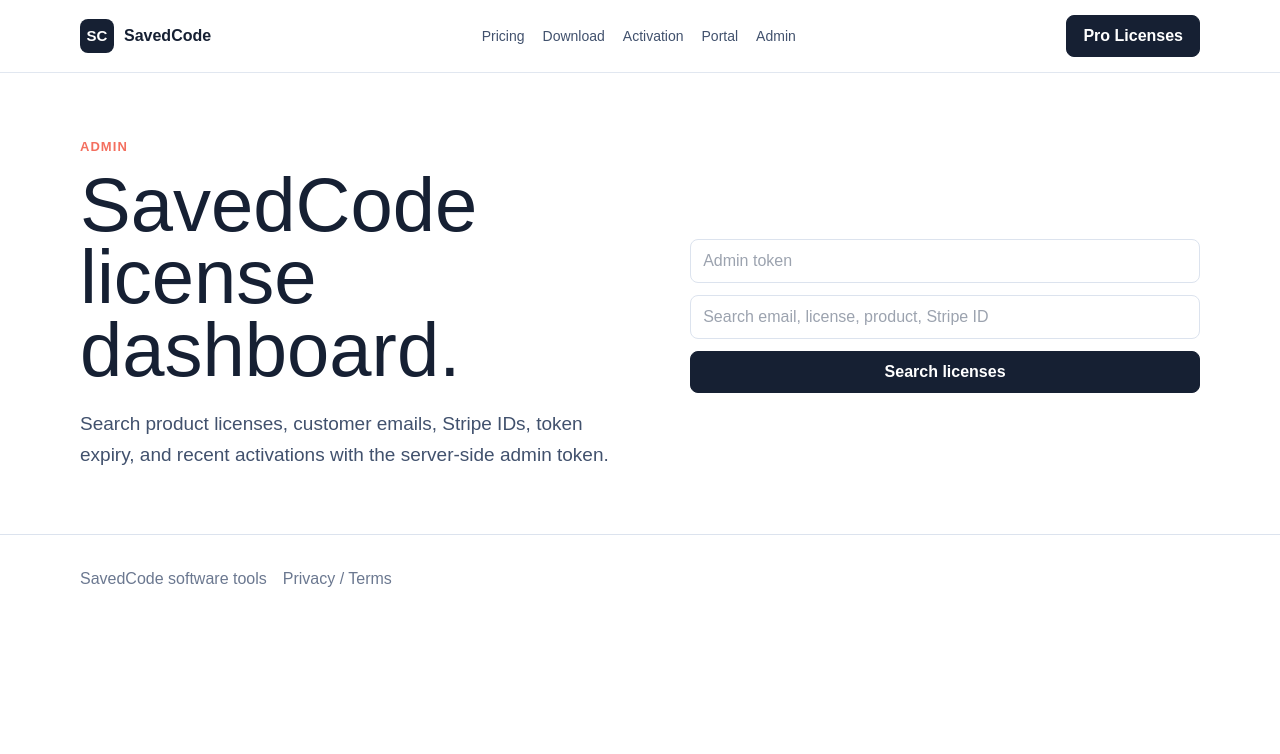
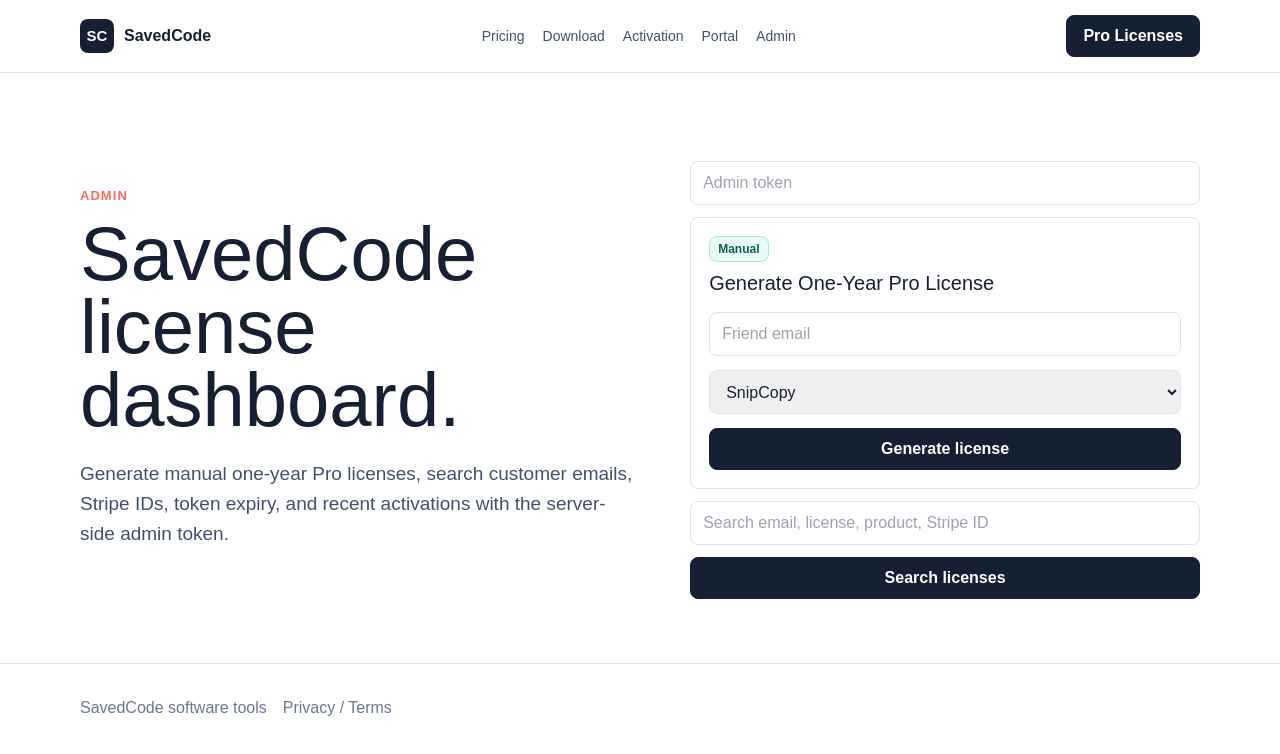
Before and after one commit to newbrokers/snipcopy, a Next.js app in the folder website/: page /admin in a window 1280 px wide. Shown: the top 754 px of the page. Built offline with nearby package versions, Linux system fonts and the light colour scheme.

Commit message:
Add admin manual license issuing

```diff
--- a/website/src/app/admin/page.tsx
+++ b/website/src/app/admin/page.tsx
@@ -8,8 +8,8 @@
           <div className="eyebrow">Admin</div>
           <h1>SavedCode license dashboard.</h1>
           <p className="lead">
-            Search product licenses, customer emails, Stripe IDs, token expiry, and recent activations with the server-side
-            admin token.
+            Generate manual one-year Pro licenses, search customer emails, Stripe IDs, token expiry, and recent activations
+            with the server-side admin token.
           </p>
         </div>
         <AdminSearch />
--- a/website/src/app/api/admin/licenses/route.ts
+++ b/website/src/app/api/admin/licenses/route.ts
@@ -1,6 +1,18 @@
 import { NextRequest } from "next/server";
+import { z } from "zod";
 import { json, requireAdmin } from "@/lib/http";
+import { issueOrRenewLicense } from "@/lib/license-service";
 import { prisma } from "@/lib/prisma";
+import { DEFAULT_PRODUCT_SLUG, productSlugSchema } from "@/lib/products";
+
+const manualLicenseSchema = z.object({
+  email: z.string().email(),
+  productSlug: productSlugSchema.optional(),
+  product_slug: productSlugSchema.optional()
+}).transform((data) => ({
+  email: data.email.toLowerCase(),
+  productSlug: data.productSlug ?? data.product_slug ?? DEFAULT_PRODUCT_SLUG
+}));
 
 export async function GET(request: NextRequest) {
   if (!requireAdmin(request)) return json({ error: "Admin authorization required." }, { status: 401 });
@@ -38,3 +50,29 @@
 
   return json({ licenses });
 }
+
+export async function POST(request: NextRequest) {
+  if (!requireAdmin(request)) return json({ error: "Admin authorization required." }, { status: 401 });
+
+  const body = manualLicenseSchema.safeParse(await request.json().catch(() => ({})));
+  if (!body.success) return json({ error: "Enter a valid email and product." }, { status: 400 });
+
+  const { license, payload } = await issueOrRenewLicense({
+    email: body.data.email,
+    productSlug: body.data.productSlug,
+    status: "active"
+  });
+
+  return json({
+    license: {
+      licenseKey: license.licenseKey,
+      customerEmail: license.customerEmail,
+      productSlug: license.productSlug,
+      plan: license.plan,
+      status: license.status,
+      issuedAt: license.issuedAt,
+      expiresAt: license.expiresAt,
+      activationEmail: payload.customer_email
+    }
+  });
+}
--- a/website/src/components/AdminSearch.tsx
+++ b/website/src/components/AdminSearch.tsx
@@ -1,11 +1,30 @@
 "use client";
 
 import { useState } from "react";
+import { PRODUCT_LIST } from "@/lib/products";
+
+type ManualLicenseResult = {
+  license?: {
+    licenseKey: string;
+    customerEmail: string;
+    productSlug: string;
+    plan: string;
+    status: string;
+    issuedAt: string;
+    expiresAt: string;
+    activationEmail: string;
+  };
+  error?: string;
+};
 
 export function AdminSearch() {
   const [token, setToken] = useState("");
   const [query, setQuery] = useState("");
   const [result, setResult] = useState("");
+  const [manualEmail, setManualEmail] = useState("");
+  const [manualProductSlug, setManualProductSlug] = useState("snipcopy");
+  const [manualResult, setManualResult] = useState<ManualLicenseResult | null>(null);
+  const [copiedValue, setCopiedValue] = useState("");
 
   async function readJson(response: Response) {
     const text = await response.text();
@@ -26,9 +45,71 @@
     setResult(JSON.stringify(await readJson(response), null, 2));
   }
 
+  async function issueManualLicense() {
+    setManualResult(null);
+    const response = await fetch("/api/admin/licenses", {
+      method: "POST",
+      headers: {
+        authorization: `Bearer ${token}`,
+        "content-type": "application/json"
+      },
+      body: JSON.stringify({
+        email: manualEmail,
+        productSlug: manualProductSlug
+      })
+    });
+    setManualResult((await readJson(response)) as ManualLicenseResult);
+  }
+
+  async function copyValue(value: string) {
+    await navigator.clipboard.writeText(value);
+    setCopiedValue(value);
+    window.setTimeout(() => setCopiedValue((current) => (current === value ? "" : current)), 2000);
+  }
+
   return (
     <div className="form">
       <input className="input" type="password" placeholder="Admin token" value={token} onChange={(event) => setToken(event.target.value)} />
+      <div className="license-record">
+        <div>
+          <span className="product-pill">Manual</span>
+          <h3>Generate one-year Pro license</h3>
+        </div>
+        <input className="input" type="email" placeholder="Friend email" value={manualEmail} onChange={(event) => setManualEmail(event.target.value)} />
+        <select className="input" value={manualProductSlug} onChange={(event) => setManualProductSlug(event.target.value)}>
+          {PRODUCT_LIST.map((product) => (
+            <option key={product.slug} value={product.slug}>
+              {product.name}
+            </option>
+          ))}
+        </select>
+        <button className="button primary" type="button" onClick={issueManualLicense}>
+          Generate license
+        </button>
+        {manualResult?.error ? <div className="notice error">{manualResult.error}</div> : null}
+        {manualResult?.license ? (
+          <div className="license-results">
+            <div className="license-meta">
+              <span>Status: {manualResult.license.status}</span>
+              <span>Expires: {new Date(manualResult.license.expiresAt).toLocaleDateString()}</span>
+            </div>
+            <label className="license-copy-row">
+              <span>Activation email</span>
+              <input className="input" readOnly value={manualResult.license.activationEmail} />
+              <button className="button copy-button" type="button" onClick={() => copyValue(manualResult.license?.activationEmail ?? "")}>
+                {copiedValue === manualResult.license.activationEmail ? "✓" : "Copy"}
+              </button>
+            </label>
+            <label className="license-copy-row">
+              <span>License key</span>
+              <input className="input" readOnly value={manualResult.license.licenseKey} />
+              <button className="button copy-button" type="button" onClick={() => copyValue(manualResult.license?.licenseKey ?? "")}>
+                {copiedValue === manualResult.license.licenseKey ? "✓" : "Copy"}
+              </button>
+            </label>
+          </div>
+        ) : null}
+      </div>
       <input className="input" placeholder="Search email, license, product, Stripe ID" value={query} onChange={(event) => setQuery(event.target.value)} />
       <button className="button primary" type="button" onClick={search}>
         Search licenses
```
Also changed, not shown: 2 other files (tests, documents, lock files or other folders).
